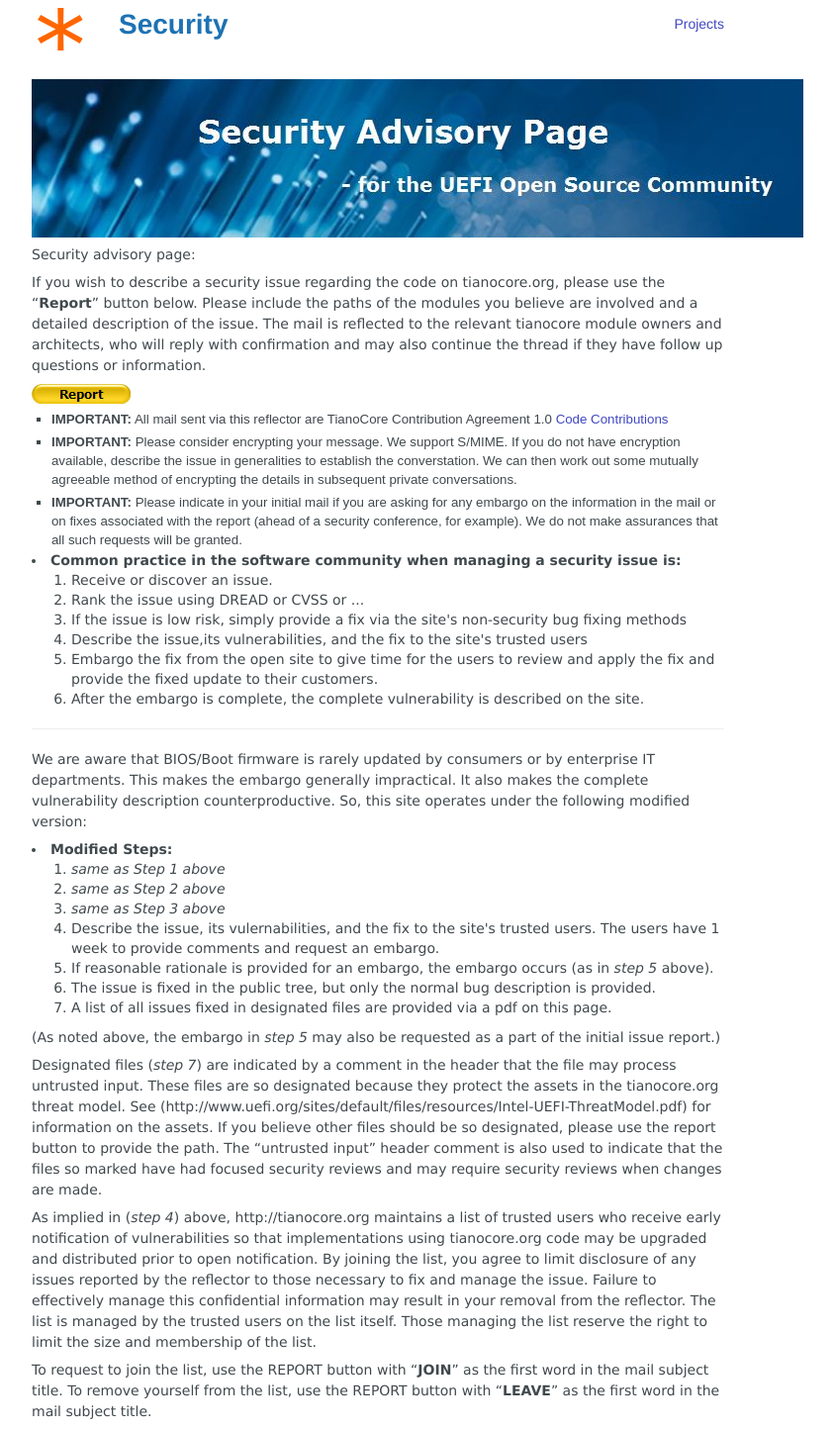
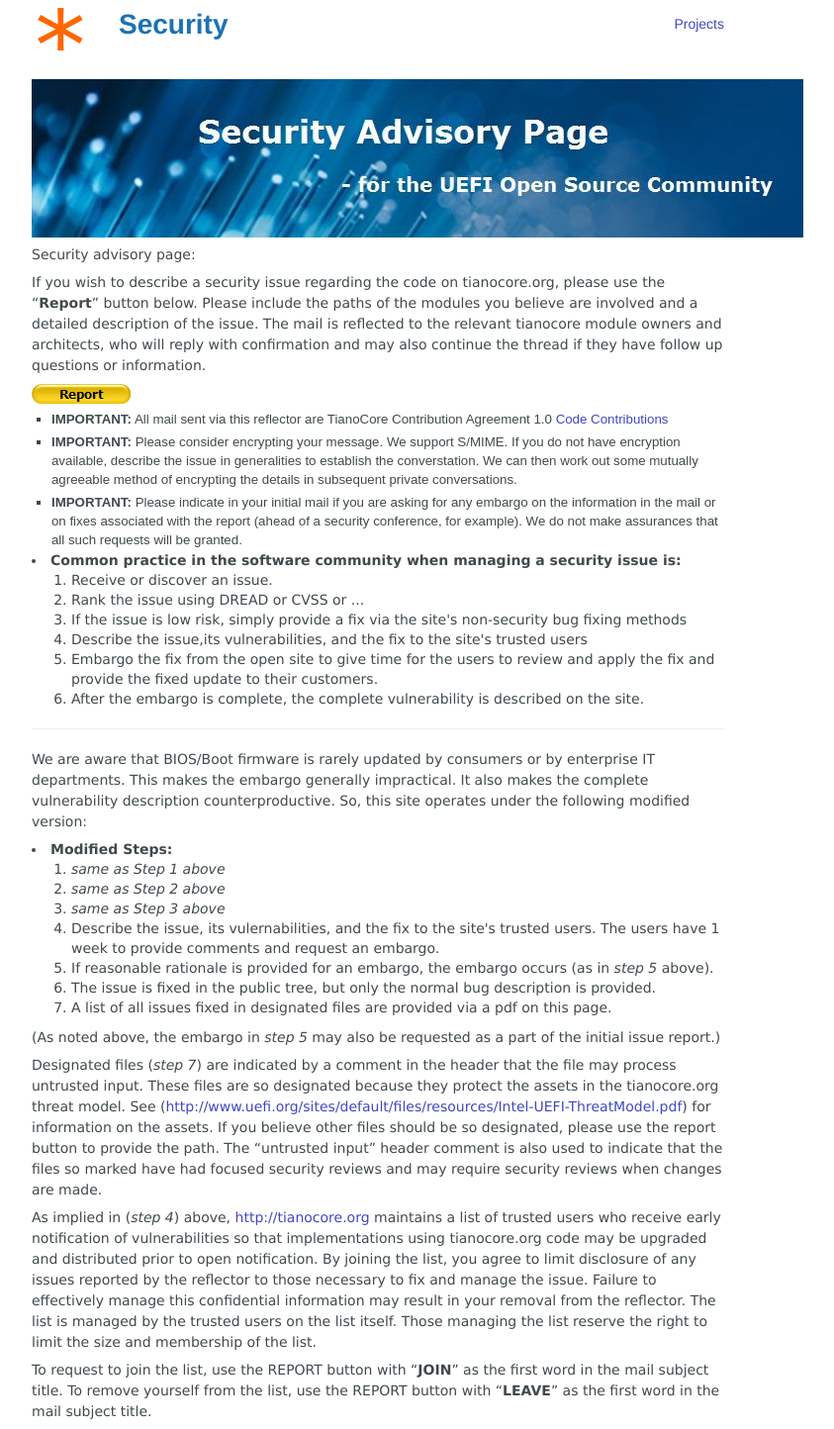
Before and after one commit to tianocore/tianocore.github.io, a Jekyll site: the page built from security/index.md, in a window 1280 px wide. Shown: the whole page at 99% size, without its empty margins (258-1101 px from the left). Built offline with Jekyll 4.4.1, drawn with Linux system fonts in a browser that asks for light colours; nearby versions of some CDN libraries.

Commit message:
Update index.md

```diff
--- a/security/index.md
+++ b/security/index.md
@@ -88,8 +88,8 @@ We are aware that BIOS/Boot firmware is rarely updated by consumers or by enterp
 </ol>
 (As noted above, the embargo in <i>step 5</i> may also be requested as a part of the initial issue report.)
 
-Designated files (<i>step 7</i>) are indicated by a comment in the header that the file may process untrusted input. These files are so designated because they protect the assets in the tianocore.org threat model. See (http://www.uefi.org/sites/default/files/resources/Intel-UEFI-ThreatModel.pdf) for information on the assets. If you believe other files should be so designated, please use the report button to provide the path. The "untrusted input" header comment is also used to indicate that the files so marked have had focused security reviews and may require security reviews when changes are made.
+Designated files (<i>step 7</i>) are indicated by a comment in the header that the file may process untrusted input. These files are so designated because they protect the assets in the tianocore.org threat model. See (<a class="external free" href="http://www.uefi.org/sites/default/files/resources/Intel-UEFI-ThreatModel.pdf">http://www.uefi.org/sites/default/files/resources/Intel-UEFI-ThreatModel.pdf</a>) for information on the assets. If you believe other files should be so designated, please use the report button to provide the path. The "untrusted input" header comment is also used to indicate that the files so marked have had focused security reviews and may require security reviews when changes are made.
 
-As implied in (<i>step 4</i>) above, http://tianocore.org maintains a list of trusted users who receive early notification of vulnerabilities so that implementations using tianocore.org code may be upgraded and distributed prior to open notification. By joining the list, you agree to limit disclosure of any issues reported by the reflector to those necessary to fix and manage the issue. Failure to effectively manage this confidential information may result in your removal from the reflector. The list is managed by the trusted users on the list itself. Those managing the list reserve the right to limit the size and membership of the list.
+As implied in (<i>step 4</i>) above, <a class="external free" href="http://tianocore.org"> http://tianocore.org</a> maintains a list of trusted users who receive early notification of vulnerabilities so that implementations using tianocore.org code may be upgraded and distributed prior to open notification. By joining the list, you agree to limit disclosure of any issues reported by the reflector to those necessary to fix and manage the issue. Failure to effectively manage this confidential information may result in your removal from the reflector. The list is managed by the trusted users on the list itself. Those managing the list reserve the right to limit the size and membership of the list.
 
 To request to join the list, use the REPORT button with "<b>JOIN</b>" as the first word in the mail subject title. To remove yourself from the list, use the REPORT button with "<b>LEAVE</b>" as the first word in the mail subject title.
```
